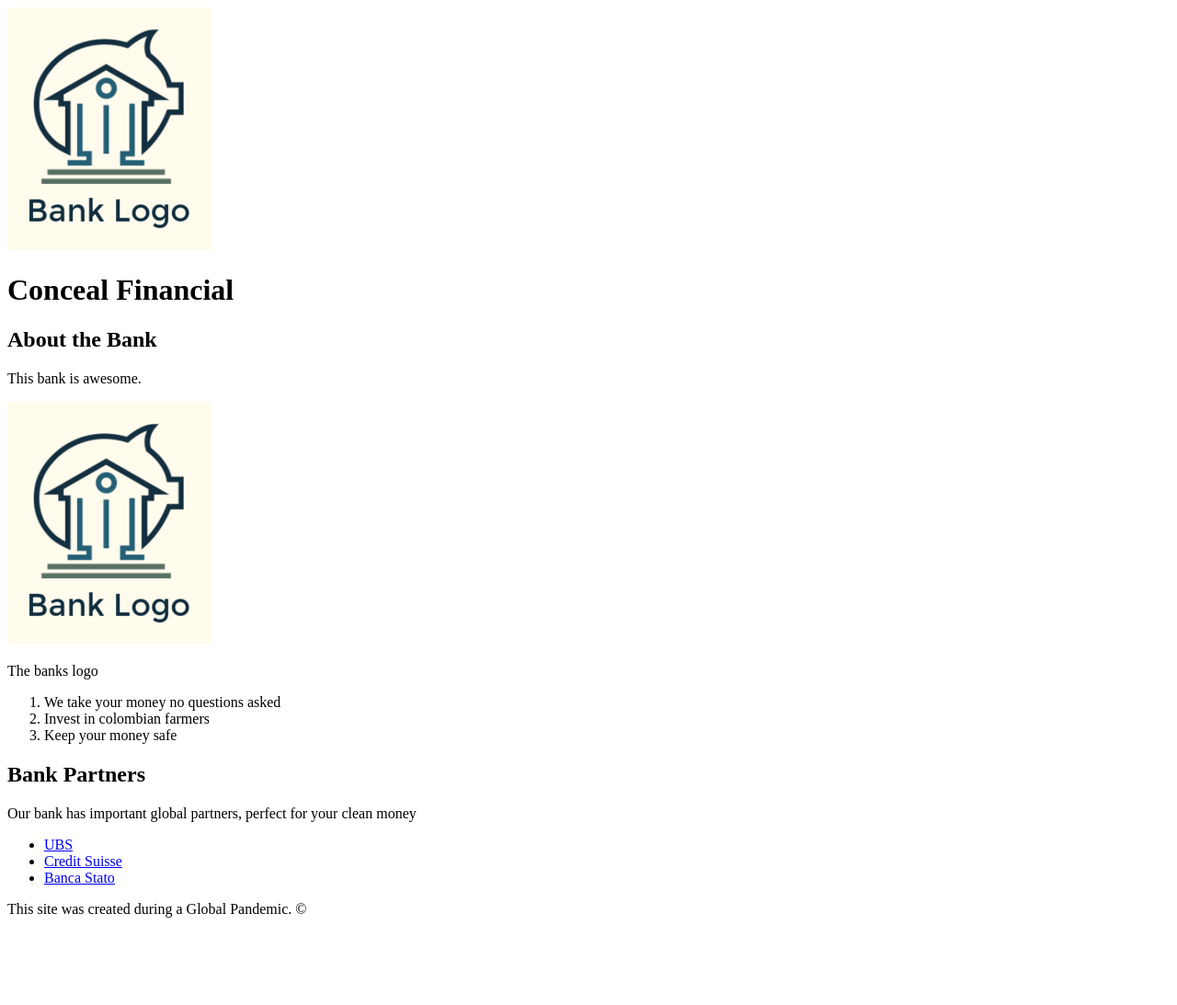
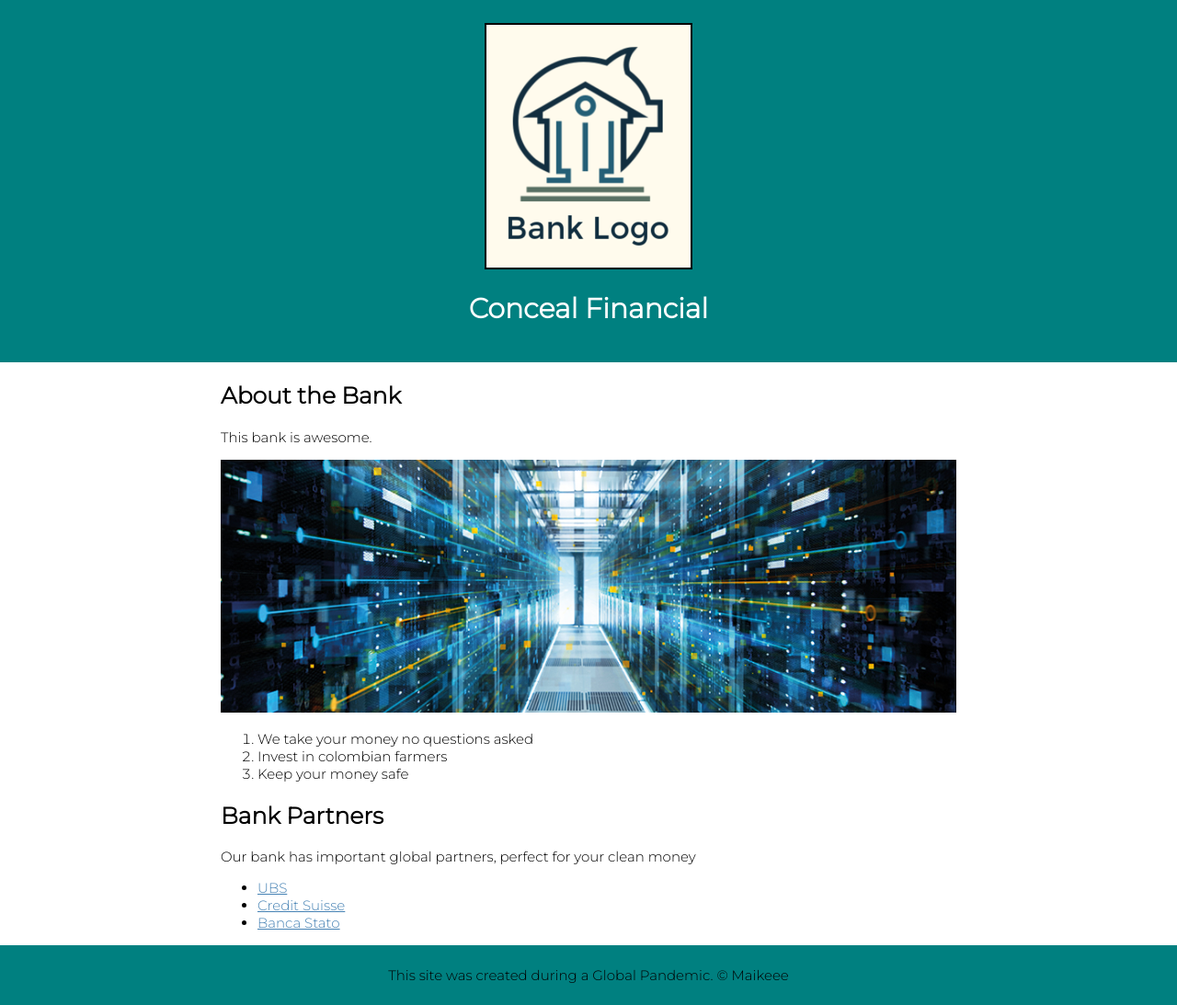
Before and after one commit to Maikeeee/Test-1, a plain HTML site: page index.html in a window 1280 px wide. Shown: the whole page at 92% size. Before the commit the page ends 1014 px from the top, so only its background shows below. Drawn offline with Linux system fonts and the light colour scheme.

Commit message:
CSS improvements

```diff
--- /dev/null
+++ b/css/bank.css
@@ -0,0 +1,55 @@
+body{
+	margin: 0;
+	font-family: 'Montserrat', sans-serif;
+	font-size: 15px;
+}
+
+header{
+	background-color: teal;
+	text-align: center;
+	padding-top: 25px;
+	padding-bottom: 20px;
+}
+
+header h1{
+	color: white;
+	font-size: 30px;
+
+}
+
+header img{
+	border: 2px solid black;
+}
+
+/* max width of text */
+main {
+	max-width: 800px;
+	margin: 0 auto;
+	padding: 0 20px;
+
+	/*text-align: center;*/
+}
+/* max width of images is 100% of the width above */
+main img{
+	max-width: 100%;
+	text-align: center;
+}
+
+/* all h2 */
+h2{
+	font-size: 25px;
+}
+
+/* all links */
+a{
+	color: steelblue;
+}
+a:hover{
+	color: teal;
+}
+
+footer {
+	background-color: teal;
+	text-align: center;
+	padding: 8px;
+}
--- a/index.html
+++ b/index.html
@@ -3,6 +3,9 @@
 <head>
 	<title>Conceal Financial</title>
 	<link rel="icon" href="img/bank-logo.png">
+	<link href="https://fonts.googleapis.com/css2?family=Montserrat:wght@300&display=swap" rel="stylesheet">
+	<link rel="stylesheet" type="text/css" href="css/bank.css">
+
 </head>
 <body>
 <!-- header element -->
@@ -10,13 +13,13 @@
 		<img src="img/bank-logo.png">
 		<h1>Conceal Financial</h1>
 	</header>
-<!-- main element -->										<!-- main element -->
+<!-- main element -->
 <main>
 	<!-- About the bank -->
 	<h2> About the Bank</h2>
 	<p>This bank is awesome.</p>
-	<img src="img/bank-logo.png">
-	<p>The banks logo</p>
+	<img src="img/banking.jpg">
+	<!-- <p>The banks logo</p> -->
 	<ol>
 		<li>We take your money no questions asked</li>
 		<li>Invest in colombian farmers</li>
@@ -36,7 +39,7 @@
 	<!-- Footer Element -->
 	<footer>
 		<p> This site was created during a Global Pandemic.
-			&copy;
+			&copy; Maikeee
 		</p>
 	</footer>
 
```
Also changed, not shown: img/banking.jpg (added).
